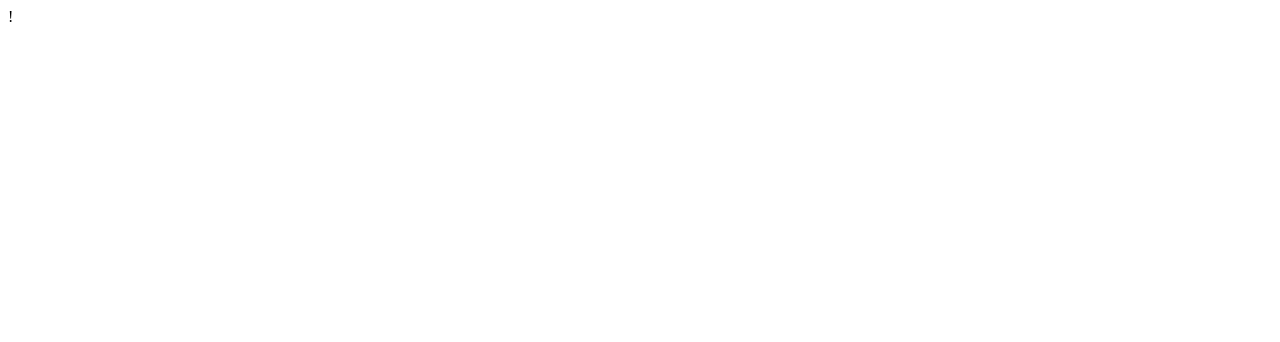
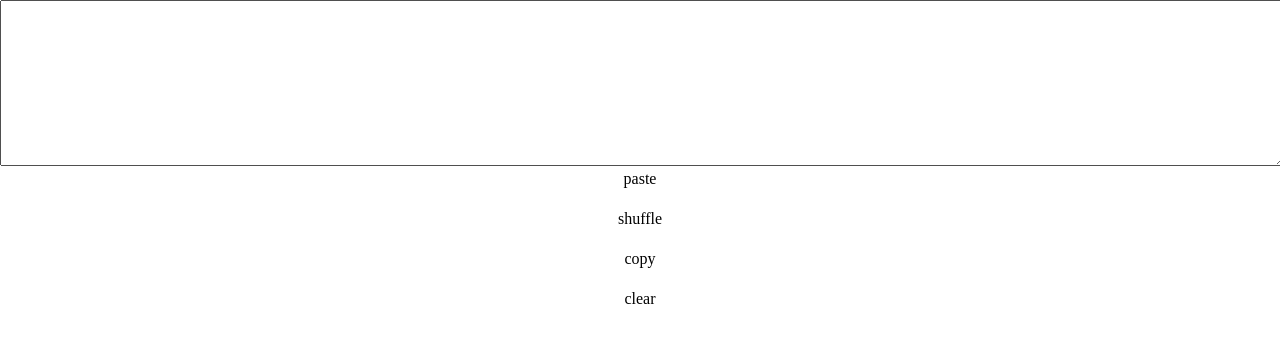
Before and after one commit to martinm/instagram-hashtags-shuffle, a plain HTML site: page index.html in a window 1280 px wide. Drawn offline with Linux system fonts and the light colour scheme.

Commit message:
shuffle on click works now and replaces current tags with new tags

```diff
--- a/index.html
+++ b/index.html
@@ -1,4 +1,4 @@
-!<!DOCTYPE html>
+<!DOCTYPE html>
 <html>
 <head>
     <meta charset="utf-8" />
@@ -9,6 +9,10 @@
     <script src="script.js"></script>
 </head>
 <body>
-
+    <textarea id="inputText"></textarea>
+    <div class="btn pasteBtn">paste</div>
+    <div class="btn shuffleBtn" onclick="shuffleBtnPressed()">shuffle</div>
+    <div class="btn copyBtn">copy</div>
+     <div class="btn clearBtn">clear</div>
 </body>
 </html>
--- a/script.js
+++ b/script.js
@@ -13,3 +13,18 @@ shuffle = (arr) => {
     }
     return arr;
 }
+
+splitText = (text, by) => {
+    return text.split(by);
+}
+
+shuffleBtnPressed = () => {
+    let inputText = document.getElementById("inputText");
+    let arr = splitText(inputText.value, " ");
+    shuffle(arr);
+    inputText.value = arr.join(" ");
+}
+
+
+
+// #sdfds #fsfdsf #dsaddcvx #okofokdfos #vcxvxcv
--- a/style.css
+++ b/style.css
@@ -0,0 +1,13 @@
+* {
+    margin: 0 auto;
+}
+textarea {
+    width: 100vw;
+    height: 20vh;
+}
+
+.btn {
+    width: 100vw;
+    height: 5vh;
+    text-align: center;
+}
```
Also changed, not shown: 1 other file.
